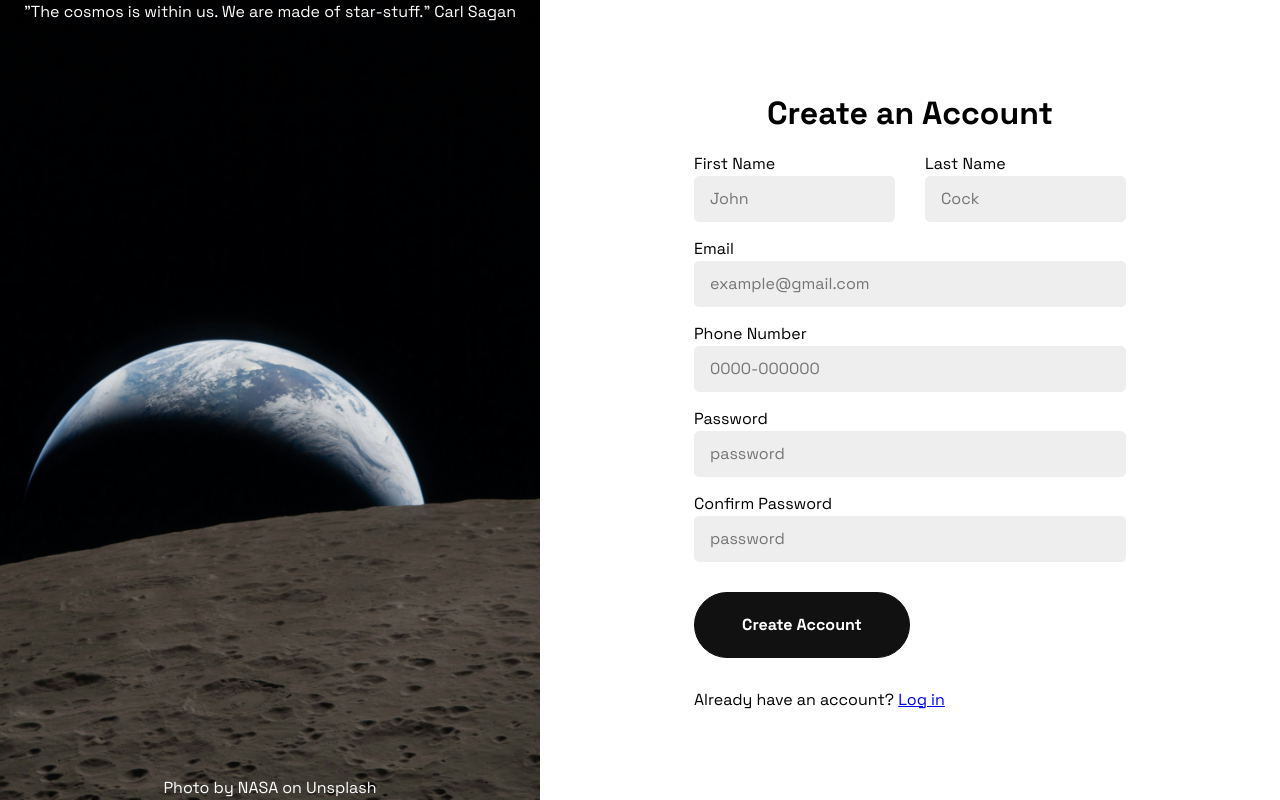
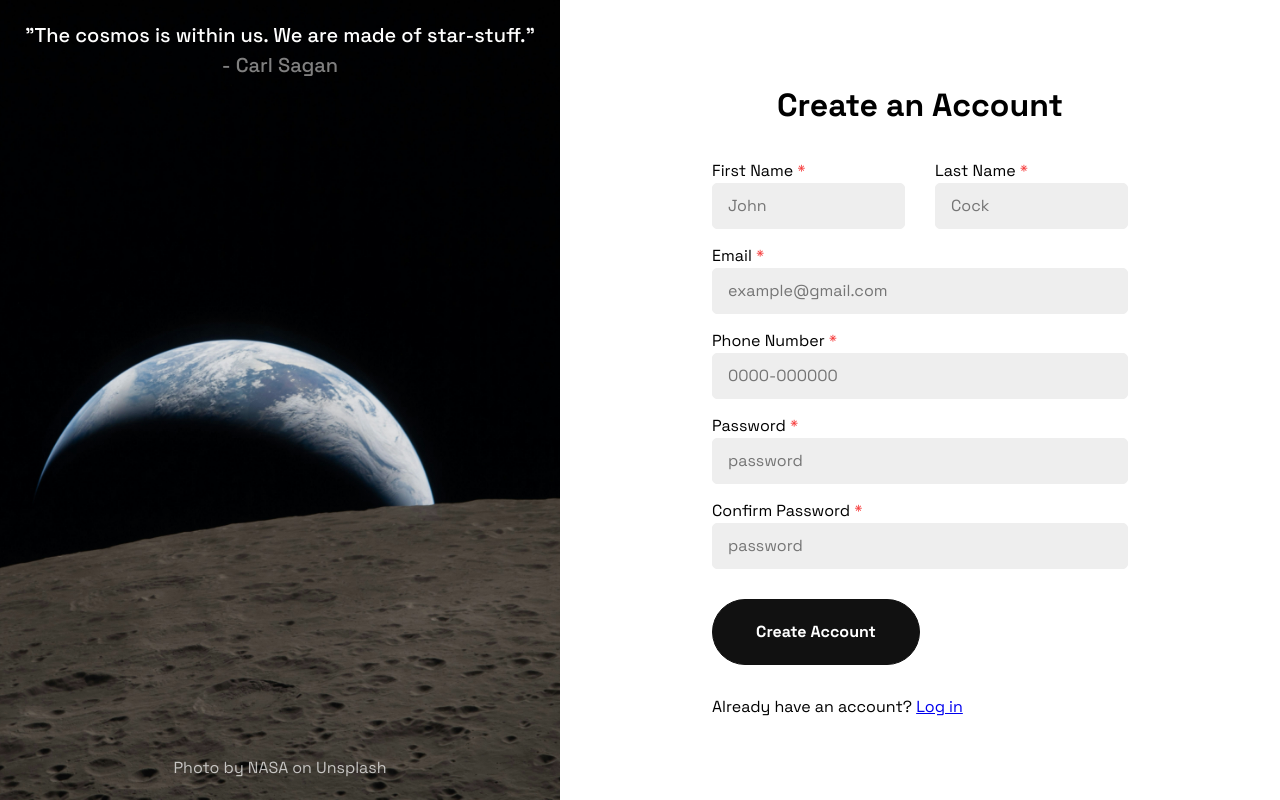
Before and after one commit to asdfkjll/sign-up-form, a plain HTML site: page index.html in a window 1280 px wide. Drawn offline with Linux system fonts and the light colour scheme.

Commit message:
add stuff

```diff
--- a/index.html
+++ b/index.html
@@ -12,11 +12,11 @@
 <body>
     <div class="container">
 	<div class="left">
-	    <p>
+	    <p class="quote">
 		"The cosmos is within us. We are made of star-stuff."
-		<span class="author">Carl Sagan</span>
+		<span class="quote__author">Carl Sagan</span>
 	    </p>
-	    <p>
+	    <p class="img-credits">
 		Photo by NASA on Unsplash
 	    </p>
 	</div>
@@ -26,34 +26,34 @@
 
 		<section class="sign-up-form__fullname">
 		    <div class="sign-up-form__group">
-			<label for="first-name">First name</label>
+			<label for="first-name">First name <span class="required">*</span></label>
 			<input type="text" id="first-name" name="first-name" placeholder="John" required>
 		    </div>
 
 		    <div class="sign-up-form__group">
-			<label for="last-name">Last name</label>
+			<label for="last-name">Last name <span class="required">*</span></label>
 			<input type="text" id="last-name" name="last-name" placeholder="Cock" required>
 		    </div>
 		</section>
 
 
 		<div class="sign-up-form__group">
-		    <label for="email">Email</label>
+		    <label for="email">Email <span class="required">*</span></label>
 		    <input type="email" id="email" name="email" placeholder="example@gmail.com" required>
 		</div>
 
 		<div class="sign-up-form__group">
-		    <label for="phone">Phone number</label>
+		    <label for="phone">Phone number <span class="required">*</span></label>
 		    <input type="tel" id="phone" name="phone" placeholder="0000-000000" equired>
 		</div>
 
 		<div class="sign-up-form__group">
-		    <label for="password">Password</label>
+		    <label for="password">Password <span class="required">*</span></label>
 		    <input type="password" id="password" name="password" placeholder="password" required>
 		</div>
 
 		<div class="sign-up-form__group">
-		    <label for="confirm-password">Confirm password</label>
+		    <label for="confirm-password">Confirm password <span class="required">*</span></label>
 		    <input type="password" id="confirm-password" name="confirm-password" placeholder="password" required>
 		</div>
 
--- a/styles.css
+++ b/styles.css
@@ -8,6 +8,33 @@
 
 body {
     font-family: "Space Grotesk", serif;
+}
+
+.required {
+    color: #f63b3b;
+}
+
+.quote {
+    display: flex;
+    flex-direction: column;
+    color: white;
+    font-weight: 500;
+    text-align: center;
+    font-size: 1.25rem;
+}
+
+.quote__author {
+    color: grey;
+}
+
+
+.quote__author::before {
+    content: "-";
+    margin-right: 5px;
+}
+
+.img-credits {
+    opacity: .7;
 }
 
 .container {
@@ -27,6 +54,7 @@ body {
     flex-direction: column;
     justify-content: space-between;
     align-items: center;
+    padding: 20px;
 }
 
 .right {
@@ -47,7 +75,9 @@ body {
 }
 
 .sign-up-form__title {
+    font-weight: 700;
     text-align: center;
+    margin-bottom: 15px;
 }
 
 .sign-up-form__fullname {
```
